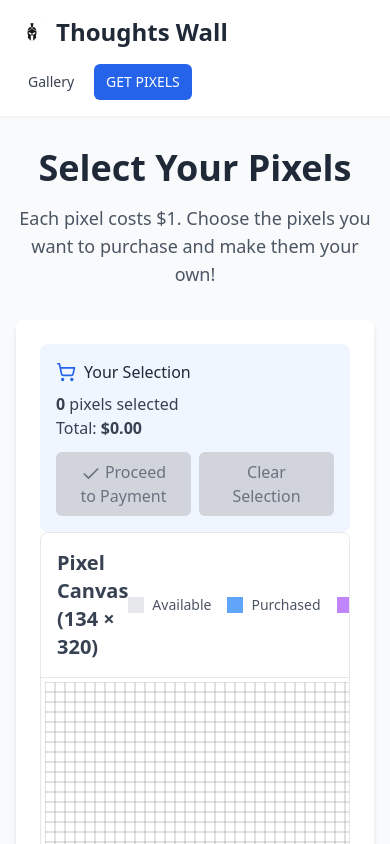
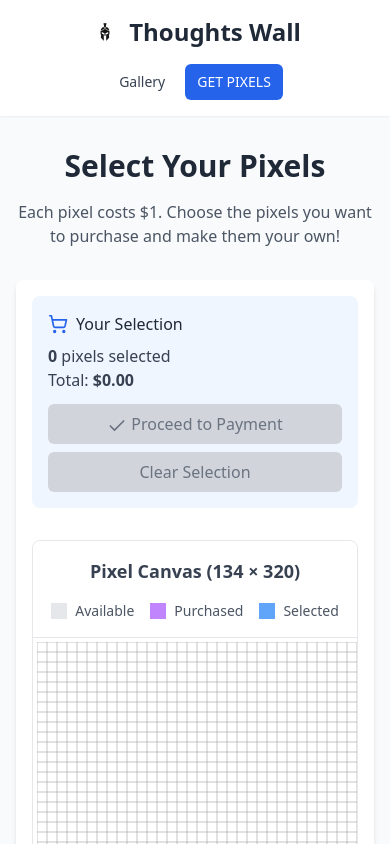
Before and after one commit to XavilordGamer1/PixelSeller1, a React (Vite) app: page /selection in a window 390 px wide. Shown: the top 844 px of the page. Built offline with nearby package versions, Linux system fonts and the light colour scheme; no server answers; the database is empty.

Commit message:
Ahora tiene mejor vista desde celular.

```diff
--- a/src/components/Footer.tsx
+++ b/src/components/Footer.tsx
@@ -1,41 +1,40 @@
 // src/components/Footer.tsx
-import { useState } from 'react'; // 1. IMPORTAR useState
-import { Facebook, Mail, Check } from 'lucide-react'; // 2. IMPORTAR el ícono Check
+import { useState } from 'react';
+import { Facebook, Mail, Check } from 'lucide-react';
 
 const Footer = () => {
-  // 3. AÑADIR ESTADO para el mensaje de copiado
   const [copyText, setCopyText] = useState('tcoecm@gmail.com');
 
-  // 4. CREAR FUNCIÓN para manejar la copia
   const handleCopyEmail = () => {
     navigator.clipboard.writeText('tcoecm@gmail.com').then(() => {
-      // Si la copia es exitosa
       setCopyText('Copied!');
-      // Vuelve al texto original después de 2 segundos
       setTimeout(() => {
         setCopyText('tcoecm@gmail.com');
       }, 2000);
     }).catch(err => {
-      console.error('Failed to copy: ', err); // Manejo de errores
+      console.error('Failed to copy: ', err);
     });
   };
 
   return (
     <footer className="bg-gray-800 text-gray-300">
       <div className="container mx-auto px-4 py-8">
-        <div className="grid grid-cols-1 md:grid-cols-3 gap-8">
+        {/* MODIFICACIÓN: Centrar el texto en móvil y alinearlo a la izquierda en pantallas más grandes */}
+        <div className="grid grid-cols-1 md:grid-cols-3 gap-8 text-center md:text-left">
+          {/* Columna 1: Descripción */}
           <div>
             <h3 className="text-lg font-semibold text-white mb-4">PixelCanvas</h3>
             <p className="text-sm leading-relaxed">
               Hi, Declare your love anonymously 💌, tag your favourite graffiti 🎨, spark curiosity across social media 🌐, or showcase your brand’s logo right here — who knows, it might just become iconic! The pixel is yours… once you’ve claimed it, of course 😄.
-
+              <br /><br />
               ⚠️ Please note: Any offensive, explicit, or sexual content will be removed without refund and may be reported to our support team for further action.
             </p>
           </div>
 
-          <div>
+          {/* Columna 2: Soporte */}
+          {/* MODIFICACIÓN: Centrar el contenido de esta columna en móvil */}
+          <div className="flex flex-col items-center md:items-start">
             <h3 className="text-lg font-semibold text-white mb-4">Support</h3>
-            {/* 5. MODIFICAR la sección del correo para que sea un botón */}
             <button
               onClick={handleCopyEmail}
               className="flex items-center space-x-3 group cursor-pointer"
@@ -43,13 +42,14 @@ const Footer = () => {
                <Mail className="h-5 w-5 text-gray-400 group-hover:text-white transition-colors" />
                <span className="text-gray-400 group-hover:text-white transition-colors relative">
                  {copyText}
-                 {/* Mostrar el ícono de Check cuando se copia */}
                  {copyText === 'Copied!' && <Check className="h-5 w-5 text-green-400 absolute -right-6 top-0" />}
                </span>
             </button>
           </div>
 
-          <div>
+          {/* Columna 3: Redes Sociales */}
+          {/* MODIFICACIÓN: Centrar el contenido de esta columna en móvil */}
+          <div className="flex flex-col items-center md:items-start">
             <h3 className="text-lg font-semibold text-white mb-4">Connect With Us</h3>
             <div className="flex space-x-4 mb-4">
               <a
--- a/src/components/Header.tsx
+++ b/src/components/Header.tsx
@@ -7,10 +7,11 @@ const Header = () => {
   return (
     <header className="bg-white shadow-sm">
       <div className="container mx-auto px-4">
+        {/* MODIFICACIÓN: Cambiar a flex-col en móvil y flex-row en pantallas medianas y grandes */}
         <div className="flex flex-col md:flex-row md:items-center justify-between py-4">
           {/* Izquierda: Logo y título */}
-          <div className="flex items-center mb-4 md:mb-0">
-            {/* ESTA ES LA LÍNEA MODIFICADA */}
+          {/* MODIFICACIÓN: Reducir el margen inferior en móvil */}
+          <div className="flex items-center justify-center md:justify-start mb-4 md:mb-0">
             <img
               src="/tco-logo1.png"
               alt="TCOEC Logo"
@@ -22,7 +23,8 @@ const Header = () => {
           </div>
 
           {/* Derecha: "Gallery" y el botón GET PIXELS */}
-          <div className="flex items-center space-x-2">
+          {/* MODIFICACIÓN: Centrar los botones en móvil */}
+          <div className="flex items-center justify-center md:justify-end space-x-2">
             <Link
               to="/"
               className="px-3 py-2 rounded-md text-sm font-medium text-gray-700 hover:bg-gray-100"
--- a/src/pages/Selection.tsx
+++ b/src/pages/Selection.tsx
@@ -40,13 +40,14 @@ const Selection = () => {
   return (
     <div className="container mx-auto px-4 py-8">
       <div className="mb-8 text-center">
-        <h1 className="text-4xl font-bold text-gray-800 mb-4">Select Your Pixels</h1>
-        <p className="text-lg text-gray-600 max-w-2xl mx-auto">
+        {/* MODIFICACIÓN: Reducir el tamaño del texto en móviles */}
+        <h1 className="text-3xl md:text-4xl font-bold text-gray-800 mb-4">Select Your Pixels</h1>
+        <p className="text-md md:text-lg text-gray-600 max-w-2xl mx-auto">
           Each pixel costs $1. Choose the pixels you want to purchase and make them your own!
         </p>
       </div>
 
-      <div className="bg-white rounded-lg shadow-md p-6 mb-8">
+      <div className="bg-white rounded-lg shadow-md p-4 md:p-6 mb-8">
         <div className="bg-blue-50 p-4 rounded-lg">
           <div className="flex items-center mb-2">
             <ShoppingCart className="h-5 w-5 text-blue-600 mr-2" />
@@ -58,7 +59,8 @@ const Selection = () => {
           <p className="text-gray-700">
             Total: <span className="font-bold">${selectedPixels.length}.00</span>
           </p>
-          <div className="mt-3 grid grid-cols-2 gap-2">
+          {/* MODIFICACIÓN: Hacer que los botones se apilen en pantallas pequeñas */}
+          <div className="mt-3 grid grid-cols-1 md:grid-cols-2 gap-2">
             <button
               className={`w-full px-4 py-2 rounded-md transition-colors ${
                 selectedPixels.length > 0
@@ -90,21 +92,23 @@ const Selection = () => {
             <div className="animate-spin rounded-full h-12 w-12 border-t-2 border-b-2 border-blue-500"></div>
           </div>
         ) : (
-          <div className="relative overflow-auto max-w-full border border-gray-200 rounded-lg">
+          <div className="relative overflow-auto max-w-full border border-gray-200 rounded-lg mt-8">
             <div className="sticky top-0 z-10 bg-white p-4 border-b border-gray-200">
-              <div className="flex items-center justify-between">
-                <h2 className="text-xl font-semibold text-gray-700">Pixel Canvas (134 × 320)</h2>
-                <div className="flex items-center space-x-4">
+              {/* MODIFICACIÓN: Hacer que la leyenda se apile y centre en pantallas pequeñas */}
+              <div className="flex flex-col md:flex-row items-center justify-between text-center md:text-left">
+                <h2 className="text-lg md:text-xl font-semibold text-gray-700 mb-4 md:mb-0">Pixel Canvas (134 × 320)</h2>
+                {/* MODIFICACIÓN: Permitir que los elementos de la leyenda se envuelvan y se centren */}
+                <div className="flex items-center justify-center flex-wrap gap-x-4 gap-y-2">
                   <div className="flex items-center">
                     <div className="w-4 h-4 bg-gray-200 mr-2"></div>
                     <span className="text-sm text-gray-600">Available</span>
                   </div>
                   <div className="flex items-center">
-                    <div className="w-4 h-4 bg-blue-400 mr-2"></div>
+                    <div className="w-4 h-4 bg-purple-400 mr-2"></div>
                     <span className="text-sm text-gray-600">Purchased</span>
                   </div>
                   <div className="flex items-center">
-                    <div className="w-4 h-4 bg-purple-400 mr-2"></div>
+                    <div className="w-4 h-4 bg-blue-400 mr-2"></div>
                     <span className="text-sm text-gray-600">Selected</span>
                   </div>
                 </div>
```
